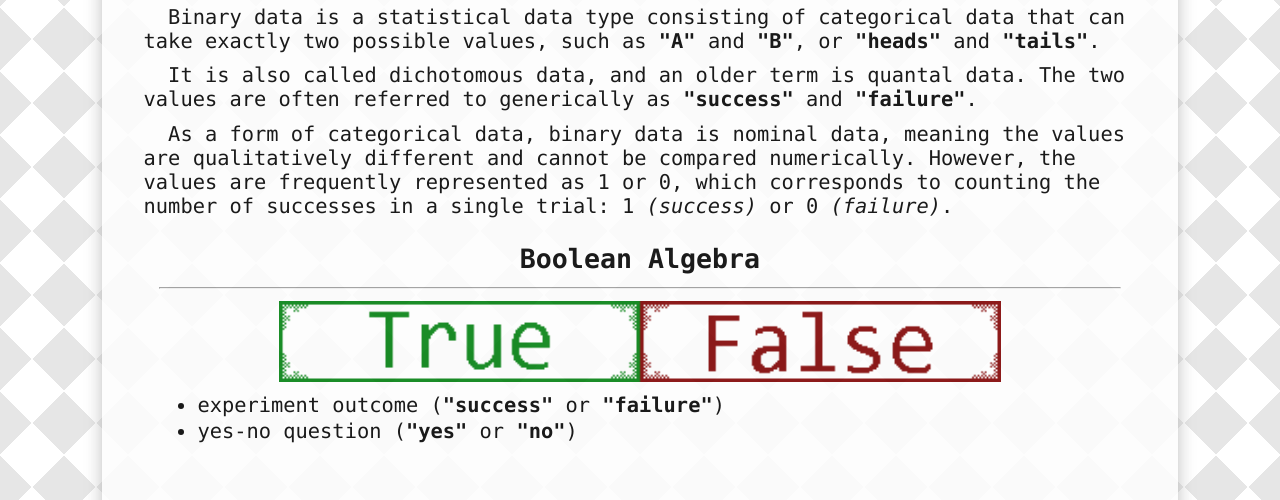
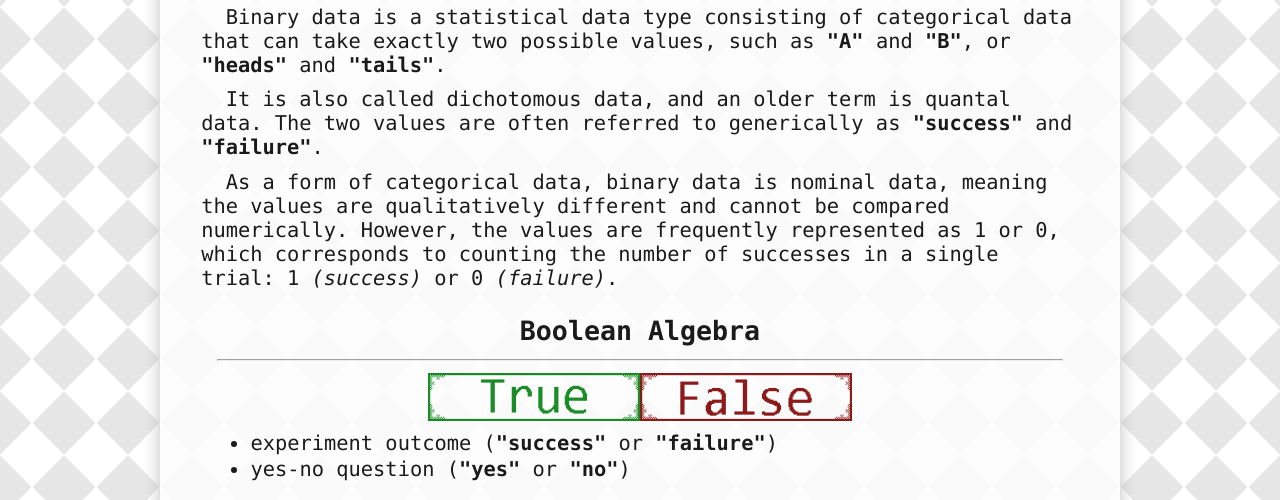
Before and after one commit to w0martins0w/Binary-Data, a plain HTML site: page index.html in a window 1280 px wide. Shown: the part 665-1165 px from the top of the page. Drawn offline with Linux system fonts and the light colour scheme.

Commit message:
Update index.css

```diff
--- a/index.css
+++ b/index.css
@@ -19,7 +19,7 @@ body > section {
 	display: block;
 	border: 0px;
 	padding: 1.24rem;
-	width: calc(84% - 1.24rem * 2);
+	width: calc(75% - 1.24rem * 2);
 	height: auto;
 	font-size: 0.98rem;
 	background-color: #fdfdfd;
@@ -89,7 +89,7 @@ body > section section > hr {
 body > section img {
 	margin: 0px auto 0.5rem auto;
 	display: block;
-	width: 75%;
+	width: 50%;
 	height: auto;
 	background-color: transparent;
 }
```
